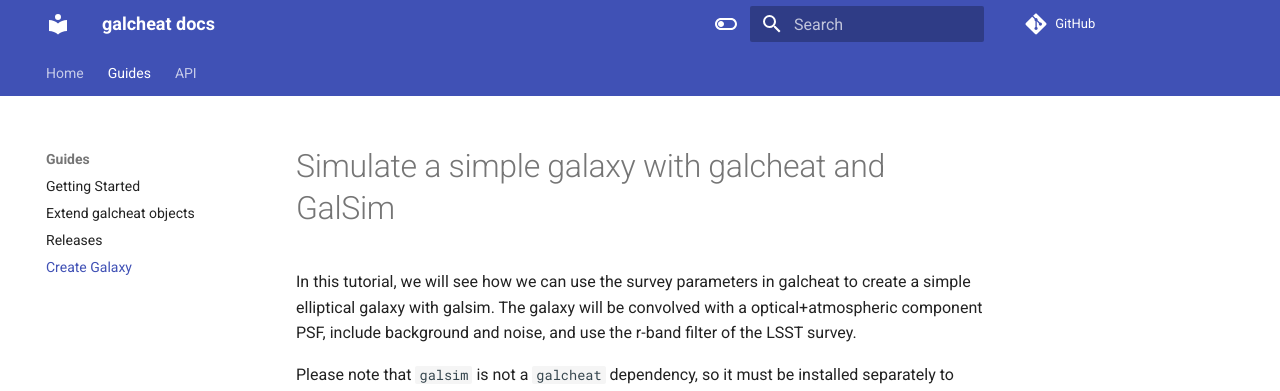
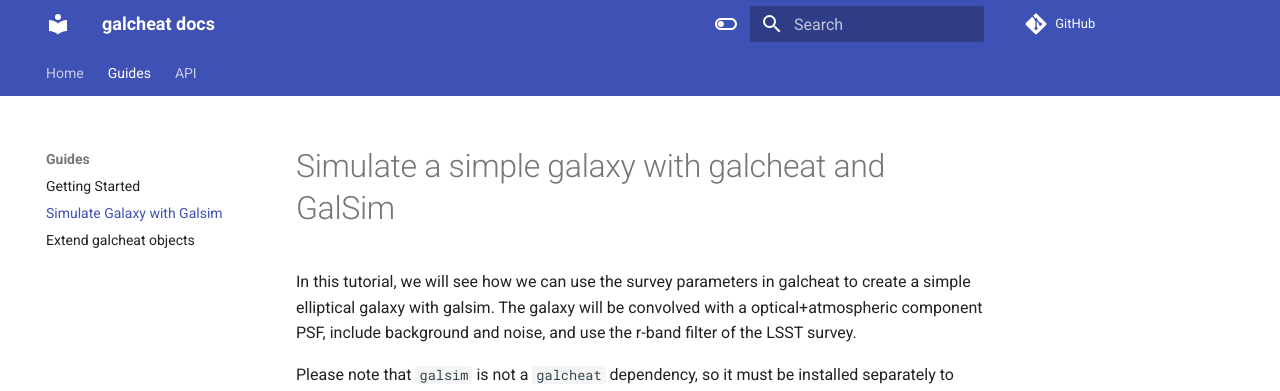
Before and after one commit to LSSTDESC/surveycodex, an MkDocs documentation site: the page built from docs/guides/create-galaxy.md, in a window 1280 px wide. Shown: the top 391 px of the page. Built offline with MkDocs 1.6.1 and Material for MkDocs 9.7.7, drawn with Linux system fonts in a browser that asks for light colours; comment, search, counter and statistics services are not loaded.

Commit message:
Update docs tree (#125)
* remove releases md

* update name of create galaxy md

* correction

```diff
--- a/mkdocs.yml
+++ b/mkdocs.yml
@@ -36,9 +36,8 @@ nav:
       - Parameters: parameters.md
   - Guides:
       - Getting Started: guides/getting-started.md
+      - Simulate Galaxy with Galsim: guides/create-galaxy.md
       - Extend galcheat objects: guides/heritage.md
-      - Releases: guides/releases.md
-      - Create Galaxy: guides/create-galaxy.md
   - API:
       - galcheat.survey: api/survey.md
       - galcheat.filter: api/filter.md
```
Also changed, not shown: docs/guides/releases.md (deleted, +0 -1 lines), docs/index.md (+6 -2 lines), docs/parameters.md (+1 -0 lines).
